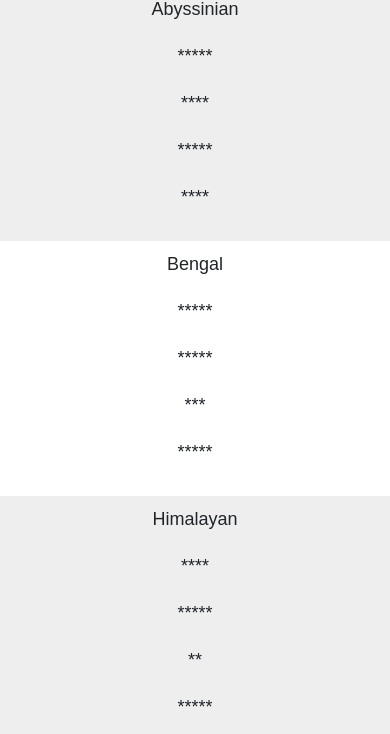
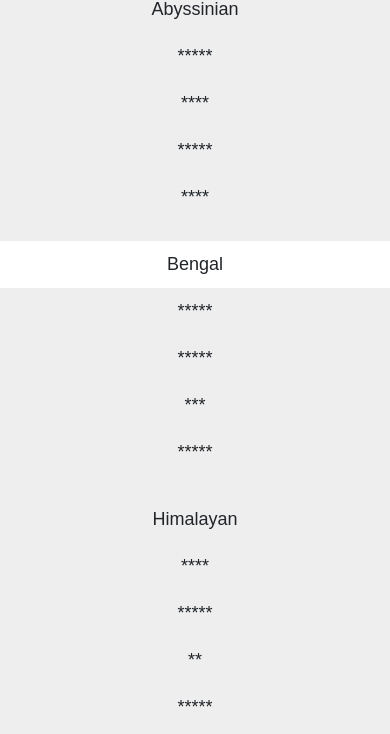
Before and after one commit to stewilondanga/addrow-save, a plain HTML site: page index.html in a window 390 px wide. Shown: the part 110-844 px from the top of the page. Drawn offline with nearby package versions, Linux system fonts and the light colour scheme.

Commit message:
add css/styles.css

```diff
--- a/css/styles.css
+++ b/css/styles.css
@@ -178,11 +178,12 @@ main table tr td, main table tr th {
     color: #000 !important;
   }
 
-  /*main table tr td:not(:first-of-type) {
+  main table tr td:not(:first-of-type) {
     background: #EEE;
   }
 }
-@media (min-width: 600px) {
+
+/*@media (min-width: 600px) {
   main table tr td:last-child, main table tr th:last-child {
     max-width: 100px !important;
   }
```
